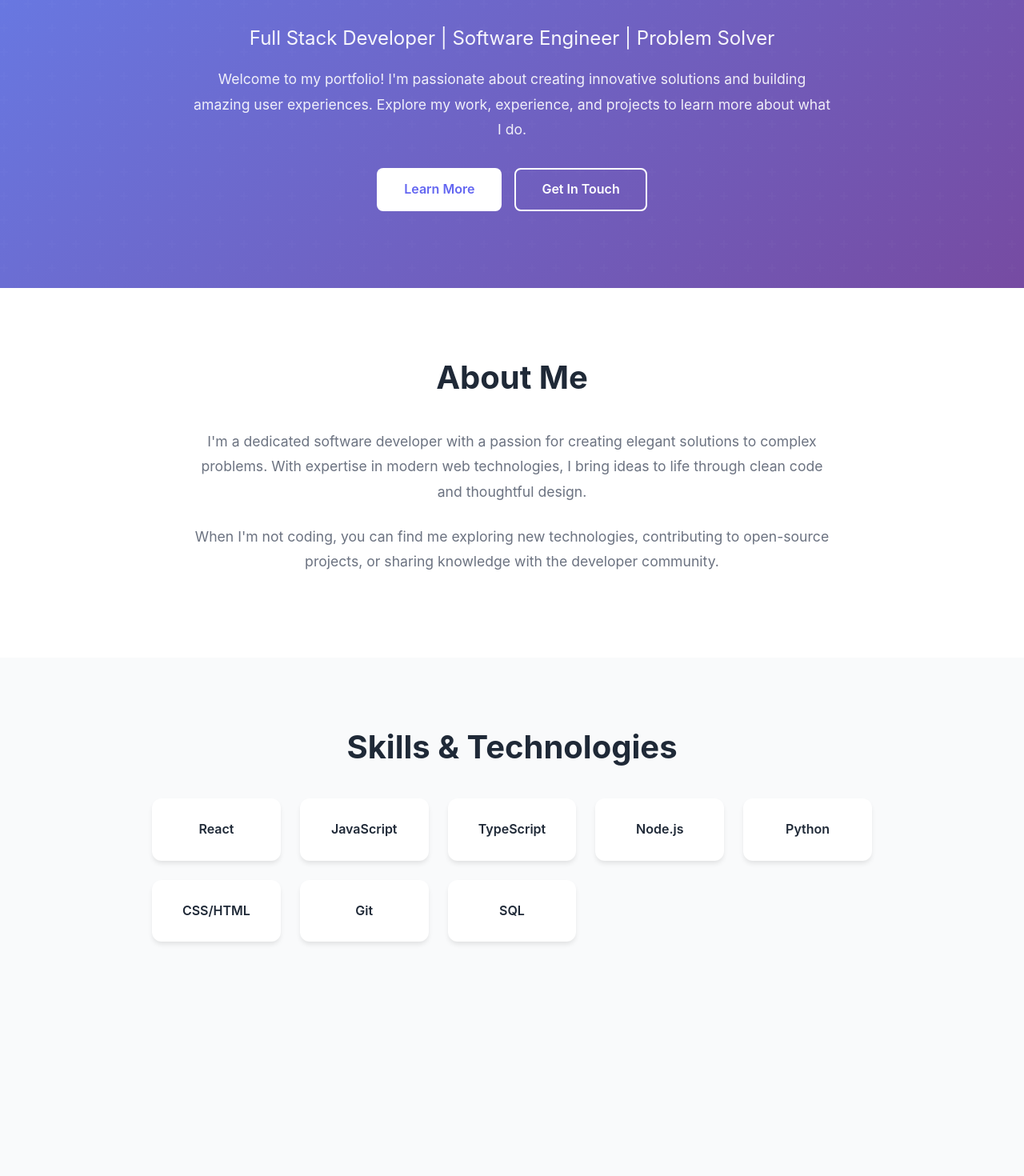
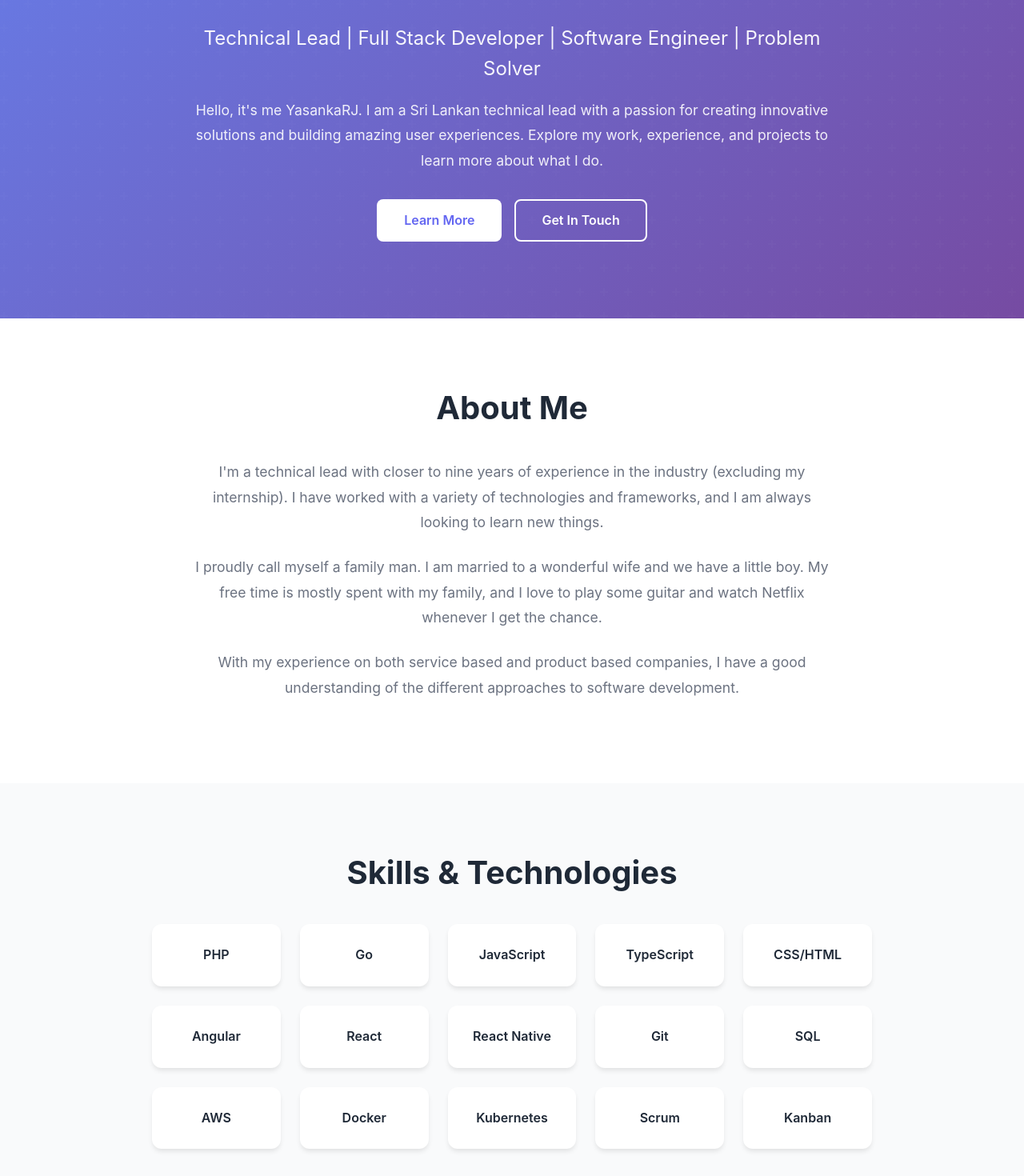
Before and after one commit to yasankarj/yasankarj.github.io, a React app: page / in a window 1280 px wide. Shown: the part 320-1790 px from the top of the page at 80% size. Before the commit the page ends 1577 px from the top, so only its background shows below. Built offline with nearby package versions, Linux system fonts and the light colour scheme; the HTML template or start-up script is replaced by a standard one.

Commit message:
feat: change basic information

```diff
--- a/src/components/Navigation.jsx
+++ b/src/components/Navigation.jsx
@@ -10,7 +10,7 @@ function Navigation() {
     <nav className="navigation">
       <div className="nav-container">
         <Link to="/" className="nav-logo">
-          Portfolio
+          YasankaRJ
         </Link>
         <ul className="nav-links">
           <li>
--- a/src/pages/Home.jsx
+++ b/src/pages/Home.jsx
@@ -7,15 +7,13 @@ function Home() {
         <div className="hero-content">
           <h1 className="hero-title">
             <span className="greeting">Hello, I'm</span>
-            <span className="name">Your Name</span>
+            <span className="name">Yasanka Jayawardane</span>
           </h1>
           <p className="hero-subtitle">
-            Full Stack Developer | Software Engineer | Problem Solver
+            Technical Lead | Full Stack Developer | Software Engineer | Problem Solver
           </p>
           <p className="hero-description">
-            Welcome to my portfolio! I'm passionate about creating innovative
-            solutions and building amazing user experiences. Explore my work,
-            experience, and projects to learn more about what I do.
+            Hello, it's me YasankaRJ. I am a Sri Lankan technical lead with a passion for creating innovative solutions and building amazing user experiences. Explore my work, experience, and projects to learn more about what I do.
           </p>
           <div className="hero-buttons">
             <a href="#about" className="btn btn-primary">Learn More</a>
@@ -29,15 +27,13 @@ function Home() {
           <h2>About Me</h2>
           <div className="about-content">
             <p>
-              I'm a dedicated software developer with a passion for creating
-              elegant solutions to complex problems. With expertise in modern
-              web technologies, I bring ideas to life through clean code and
-              thoughtful design.
+              I'm a technical lead with closer to nine years of experience in the industry (excluding my internship). I have worked with a variety of technologies and frameworks, and I am always looking to learn new things.
             </p>
             <p>
-              When I'm not coding, you can find me exploring new technologies,
-              contributing to open-source projects, or sharing knowledge with
-              the developer community.
+              I proudly call myself a family man. I am married to a wonderful wife and we have a little boy. My free time is mostly spent with my family, and I love to play some guitar and watch Netflix whenever I get the chance.
+            </p>
+            <p>
+              With my experience on both service based and product based companies, I have a good understanding of the different approaches to software development.
             </p>
           </div>
         </div>
@@ -47,14 +43,21 @@ function Home() {
         <div className="container">
           <h2>Skills & Technologies</h2>
           <div className="skills-grid">
-            <div className="skill-card">React</div>
+            <div className="skill-card">PHP</div>
+            <div className="skill-card">Go</div>
             <div className="skill-card">JavaScript</div>
             <div className="skill-card">TypeScript</div>
-            <div className="skill-card">Node.js</div>
-            <div className="skill-card">Python</div>
             <div className="skill-card">CSS/HTML</div>
+            <div className="skill-card">Angular</div>
+            <div className="skill-card">React</div>
+            <div className="skill-card">React Native</div>
             <div className="skill-card">Git</div>
             <div className="skill-card">SQL</div>
+            <div className="skill-card">AWS</div>
+            <div className="skill-card">Docker</div>
+            <div className="skill-card">Kubernetes</div>
+            <div className="skill-card">Scrum</div>
+            <div className="skill-card">Kanban</div>
           </div>
         </div>
       </section>
```
